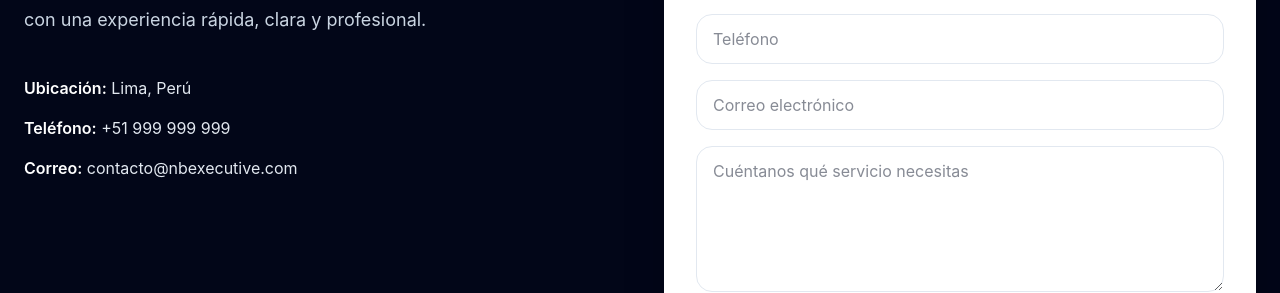
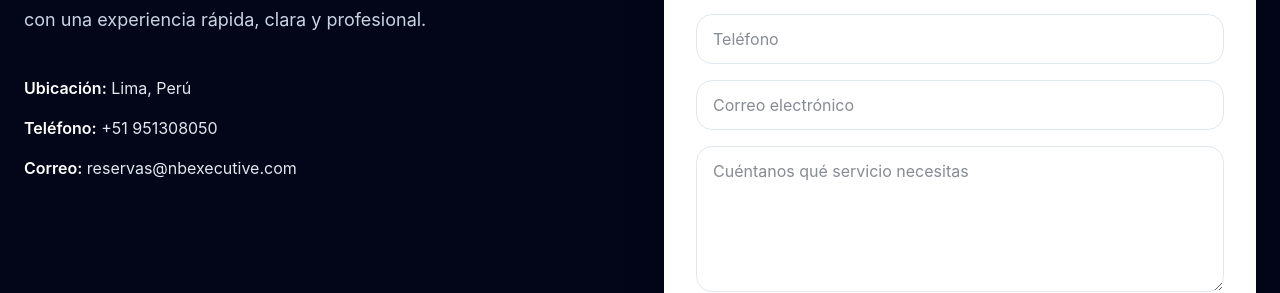
Before and after one commit to Omar3108-j/nb-executive-web, a React (Vite) app: page / in a window 1280 px wide. Shown: the part 4839-5132 px from the top of the page. Built offline with nearby package versions, Linux system fonts and the light colour scheme.

Commit message:
Optimización móvil del hero y navbar

```diff
--- a/index.html
+++ b/index.html
@@ -1,10 +1,13 @@
 <!doctype html>
 <html lang="en">
   <head>
-    <meta charset="UTF-8" />
-    <link rel="icon" type="image/svg+xml" href="/favicon.svg" />
-    <meta name="viewport" content="width=device-width, initial-scale=1.0" />
-    <title>taxi-web</title>
+<meta charset="UTF-8" />
+<meta name="viewport" content="width=device-width, initial-scale=1.0" />
+<meta
+  name="description"
+  content="Servicio ejecutivo premium de transporte al aeropuerto Jorge Chávez, traslados corporativos y reservas programadas en Lima."
+/>
+<title>N&B Executive Premium</title>
   </head>
   <body>
     <div id="root"></div>
--- a/src/data/empresa.js
+++ b/src/data/empresa.js
@@ -7,9 +7,9 @@ export const empresa = {
     "Transporte seguro, puntual y exclusivo para clientes exigentes, ejecutivos y traslados al aeropuerto.",
 
   ubicacion: "Lima, Perú",
-  telefono: "+51 999 999 999",
-  whatsapp: "51999999999",
-  correo: "contacto@nbexecutive.com",
+  telefono: "+51 951308050",
+  whatsapp: "951308050",
+  correo: "reservas@nbexecutive.com",
 
   servicios: [
     {
```
